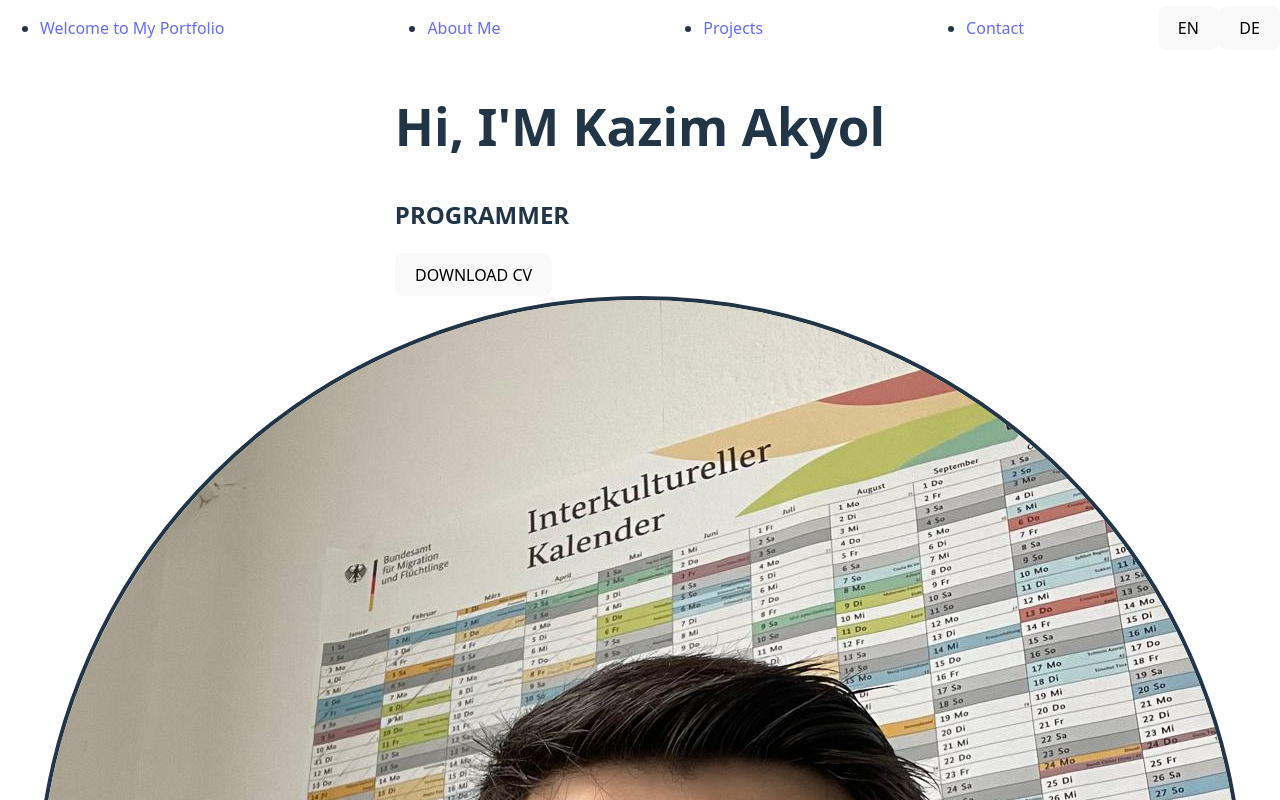
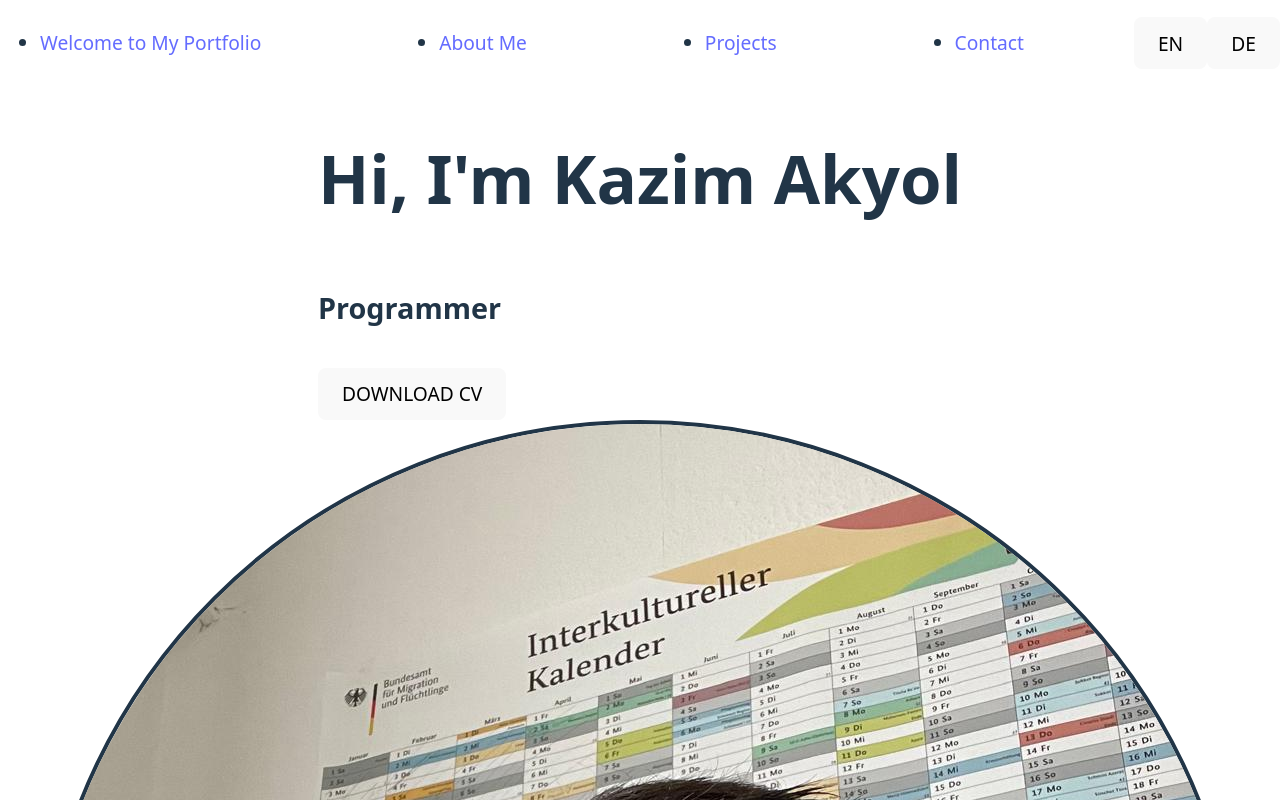
Before and after one commit to KazimAkyol/my-portfolio, a React (Vite) app in the folder my-portfolio/: page / in a window 1280 px wide. Shown: the top 800 px of the page. Built offline with nearby package versions, Linux system fonts and the light colour scheme.

Commit message:
updated index.css

```diff
--- a/my-portfolio/src/index.css
+++ b/my-portfolio/src/index.css
@@ -17,8 +17,9 @@ body,
 
 :root {
     font-family: system-ui, Avenir, Helvetica, Arial, sans-serif;
-    line-height: 1.5;
+    line-height: 2.5;
     font-weight: 400;
+    font-size: 1.2em;
 
     color-scheme: light dark;
     color: rgba(255, 255, 255, 0.87);
@@ -49,7 +50,7 @@ body {
 }
 
 h1 {
-    font-size: 3.2em;
+    font-size: 3.5em;
     line-height: 1.1;
 }
 
--- a/my-portfolio/src/pages/Home.tsx
+++ b/my-portfolio/src/pages/Home.tsx
@@ -18,9 +18,9 @@ export default function Home() {
                     {/* Sol kısım: Metinler */}
                     <div className="flex-1">
                         <h1 className="text-4xl md:text-5xl font-bold mb-2">
-                            Hi, I'M <span className="text-yellow-400">Kazim Akyol</span>
+                            Hi, I'm <span className="text-yellow-400">Kazim Akyol</span>
                         </h1>
-                        <h2 className="text-2xl md:text-3xl font-semibold text-green-400 mb-6">PROGRAMMER</h2>
+                        <h2 className="text-2xl md:text-3xl font-semibold text-green-400 mb-6">Programmer</h2>
 
                         <p className="text-gray-300 leading-relaxed mb-6 max-w-2xl">
                             {t('home.subtitle', {
@@ -37,7 +37,7 @@ export default function Home() {
                     </div>
 
                     {/* Sağ kısım: Profil Fotoğrafı */}
-                    <div className="flex-shrink-0">
+                    <div>
                         <img
                             src={profileImage}
                             alt="Kazim Akyol"
```
Also changed, not shown: my-portfolio/public/pp-ich.jpeg (added).
